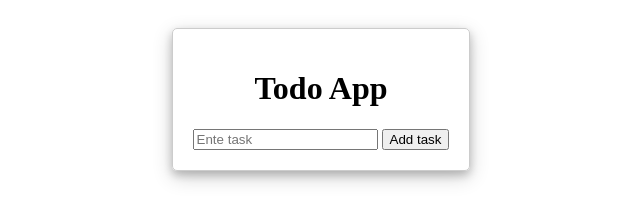
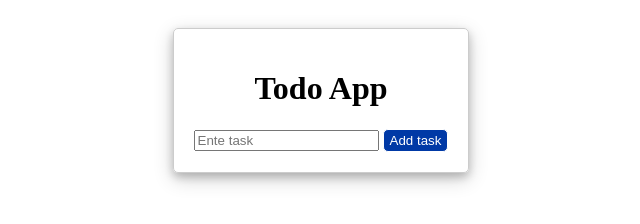
Before and after one commit to abhishekk119/newtodo, a plain HTML site: page index.html in a window 1280 px wide. Shown: the whole page, without its empty margins (319-959 px from the left). Drawn offline with Linux system fonts and the light colour scheme.

Commit message:
Update styles.css

```diff
--- a/styles.css
+++ b/styles.css
@@ -35,3 +35,11 @@ body {
     font-size: 20px;
     font-family:Monospace;
 }
+
+#addbtn {
+    border: solid 1px;
+    background-color: #0039a6;
+    border-radius: 5px;
+    height: 23px;
+    color: white;
+}
```
